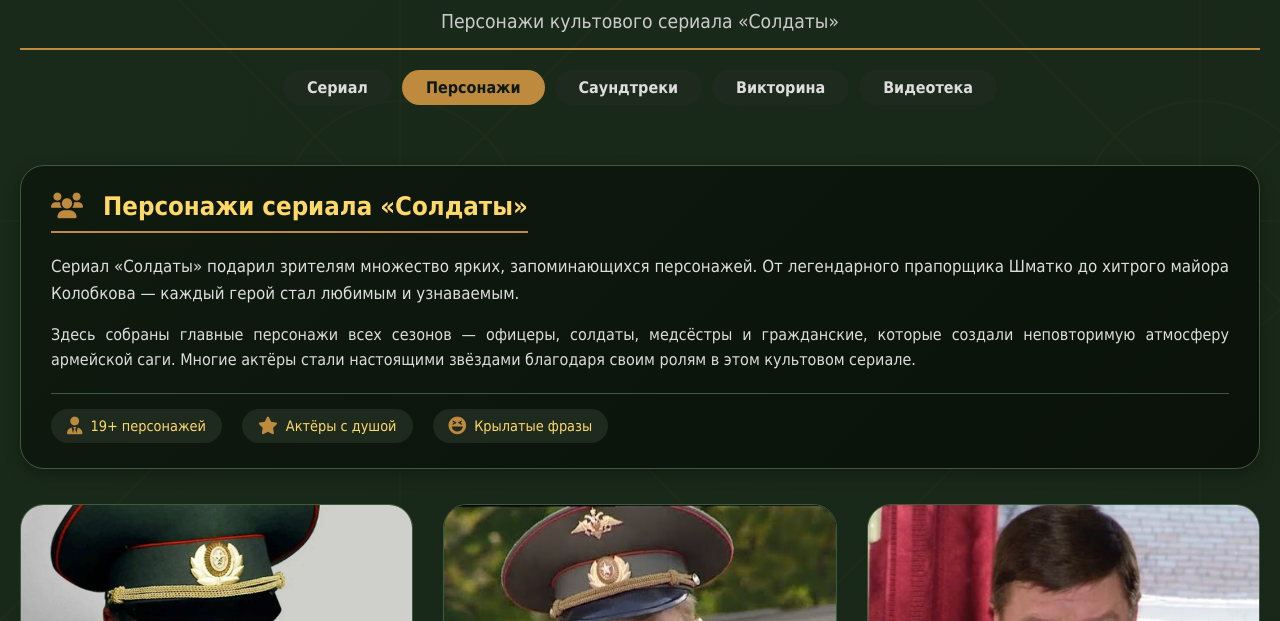
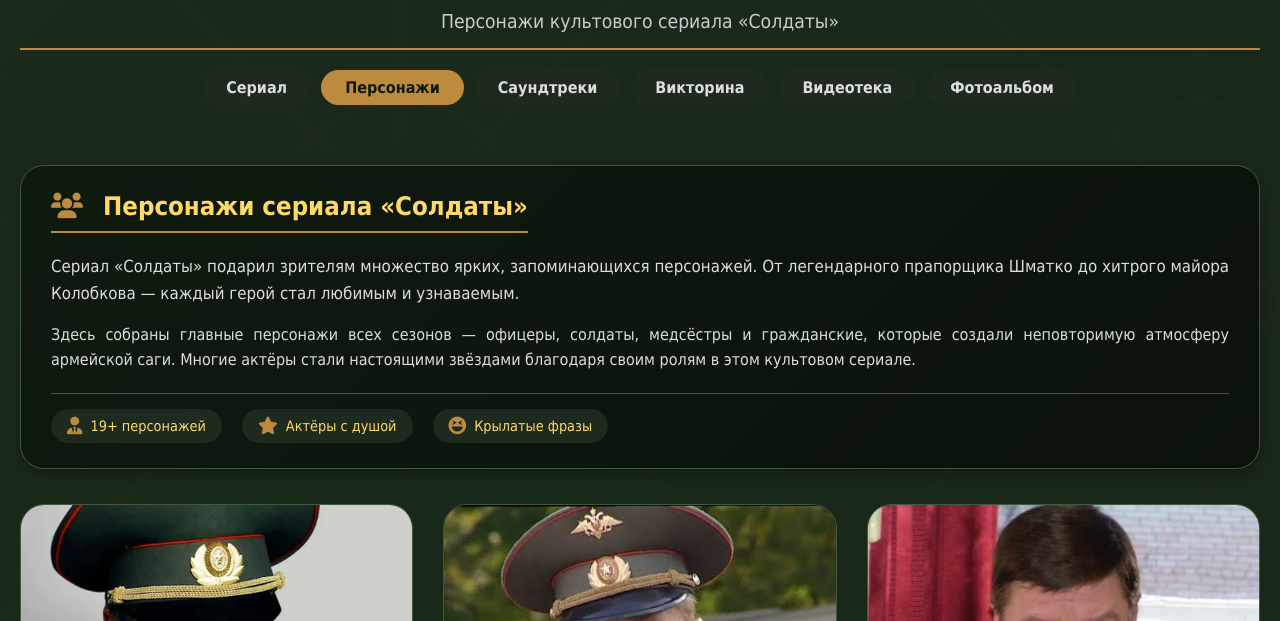
Before and after one commit to letoffs/soldaty-site, a website: page heroes.html in a window 1280 px wide. Shown: the part 179-800 px from the top of the page. Drawn offline with Linux system fonts and the light colour scheme; no server answers.

Commit message:
Update heroes.html

```diff
--- a/heroes.html
+++ b/heroes.html
@@ -54,6 +54,7 @@
             <a href="soundtracks.html" class="nav-link">Саундтреки</a>
             <a href="quiz.html" class="nav-link">Викторина</a>
             <a href="videos.html" class="nav-link">Видеотека</a>
+            <a href="gallery.html" class="nav-link">Фотоальбом</a>
         </div>
     </div>
 
```
